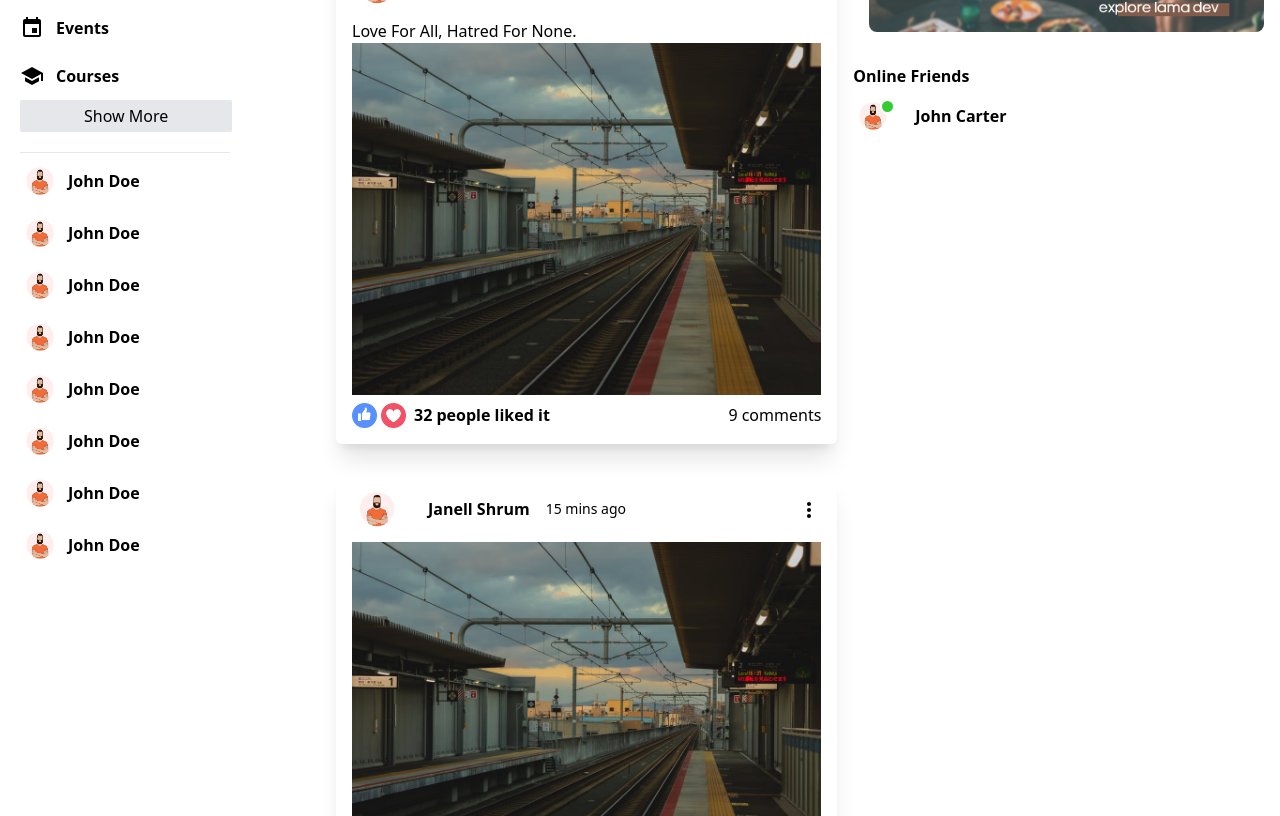
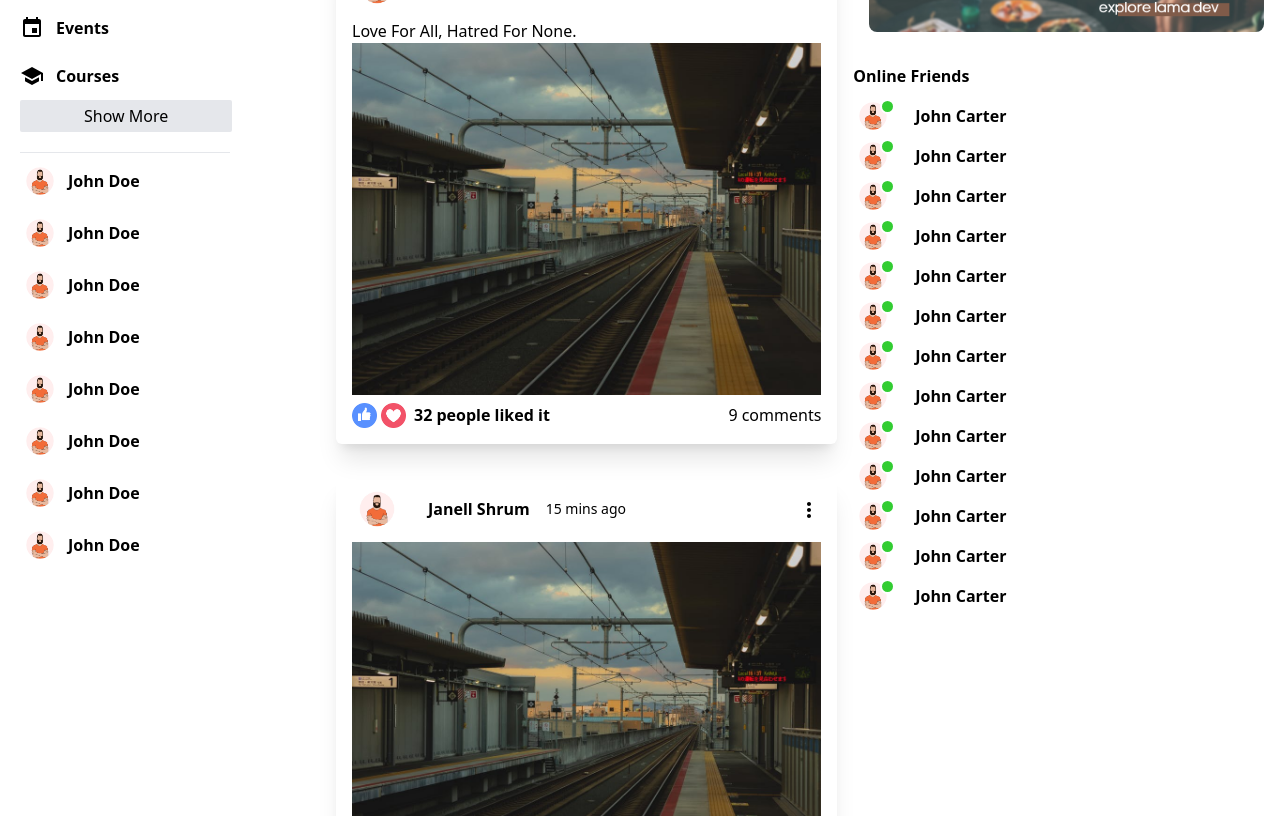
Before and after one commit to chienwchou/social-app, a React (Create React App) app: page / in a window 1280 px wide. Shown: the part 420-1236 px from the top of the page. Built offline with nearby package versions, Linux system fonts and the light colour scheme.

Commit message:
add more html on rightbar

```diff
--- a/src/components/rightbar/Rightbar.jsx
+++ b/src/components/rightbar/Rightbar.jsx
@@ -28,6 +28,138 @@ export default function Rightbar({ className, ...props }) {
             </div>
             <span className="rightbarUsername font-bold">John Carter</span>
           </li>
+          <li className="rightbarFriend flex items-center gap-3">
+            <div className="rightbarProfileImgContainer relative">
+              <img
+                className="rightbarProfileImg"
+                src="/assets/person/1.jpg"
+                alt=""
+              />
+              <span className="rightbarOnline"></span>
+            </div>
+            <span className="rightbarUsername font-bold">John Carter</span>
+          </li>
+          <li className="rightbarFriend flex items-center gap-3">
+            <div className="rightbarProfileImgContainer relative">
+              <img
+                className="rightbarProfileImg"
+                src="/assets/person/1.jpg"
+                alt=""
+              />
+              <span className="rightbarOnline"></span>
+            </div>
+            <span className="rightbarUsername font-bold">John Carter</span>
+          </li>
+          <li className="rightbarFriend flex items-center gap-3">
+            <div className="rightbarProfileImgContainer relative">
+              <img
+                className="rightbarProfileImg"
+                src="/assets/person/1.jpg"
+                alt=""
+              />
+              <span className="rightbarOnline"></span>
+            </div>
+            <span className="rightbarUsername font-bold">John Carter</span>
+          </li>
+          <li className="rightbarFriend flex items-center gap-3">
+            <div className="rightbarProfileImgContainer relative">
+              <img
+                className="rightbarProfileImg"
+                src="/assets/person/1.jpg"
+                alt=""
+              />
+              <span className="rightbarOnline"></span>
+            </div>
+            <span className="rightbarUsername font-bold">John Carter</span>
+          </li>
+          <li className="rightbarFriend flex items-center gap-3">
+            <div className="rightbarProfileImgContainer relative">
+              <img
+                className="rightbarProfileImg"
+                src="/assets/person/1.jpg"
+                alt=""
+              />
+              <span className="rightbarOnline"></span>
+            </div>
+            <span className="rightbarUsername font-bold">John Carter</span>
+          </li>
+          <li className="rightbarFriend flex items-center gap-3">
+            <div className="rightbarProfileImgContainer relative">
+              <img
+                className="rightbarProfileImg"
+                src="/assets/person/1.jpg"
+                alt=""
+              />
+              <span className="rightbarOnline"></span>
+            </div>
+            <span className="rightbarUsername font-bold">John Carter</span>
+          </li>
+          <li className="rightbarFriend flex items-center gap-3">
+            <div className="rightbarProfileImgContainer relative">
+              <img
+                className="rightbarProfileImg"
+                src="/assets/person/1.jpg"
+                alt=""
+              />
+              <span className="rightbarOnline"></span>
+            </div>
+            <span className="rightbarUsername font-bold">John Carter</span>
+          </li>
+          <li className="rightbarFriend flex items-center gap-3">
+            <div className="rightbarProfileImgContainer relative">
+              <img
+                className="rightbarProfileImg"
+                src="/assets/person/1.jpg"
+                alt=""
+              />
+              <span className="rightbarOnline"></span>
+            </div>
+            <span className="rightbarUsername font-bold">John Carter</span>
+          </li>
+          <li className="rightbarFriend flex items-center gap-3">
+            <div className="rightbarProfileImgContainer relative">
+              <img
+                className="rightbarProfileImg"
+                src="/assets/person/1.jpg"
+                alt=""
+              />
+              <span className="rightbarOnline"></span>
+            </div>
+            <span className="rightbarUsername font-bold">John Carter</span>
+          </li>
+          <li className="rightbarFriend flex items-center gap-3">
+            <div className="rightbarProfileImgContainer relative">
+              <img
+                className="rightbarProfileImg"
+                src="/assets/person/1.jpg"
+                alt=""
+              />
+              <span className="rightbarOnline"></span>
+            </div>
+            <span className="rightbarUsername font-bold">John Carter</span>
+          </li>
+          <li className="rightbarFriend flex items-center gap-3">
+            <div className="rightbarProfileImgContainer relative">
+              <img
+                className="rightbarProfileImg"
+                src="/assets/person/1.jpg"
+                alt=""
+              />
+              <span className="rightbarOnline"></span>
+            </div>
+            <span className="rightbarUsername font-bold">John Carter</span>
+          </li>
+          <li className="rightbarFriend flex items-center gap-3">
+            <div className="rightbarProfileImgContainer relative">
+              <img
+                className="rightbarProfileImg"
+                src="/assets/person/1.jpg"
+                alt=""
+              />
+              <span className="rightbarOnline"></span>
+            </div>
+            <span className="rightbarUsername font-bold">John Carter</span>
+          </li>
         </ul>
       </div>
     </div>
```
